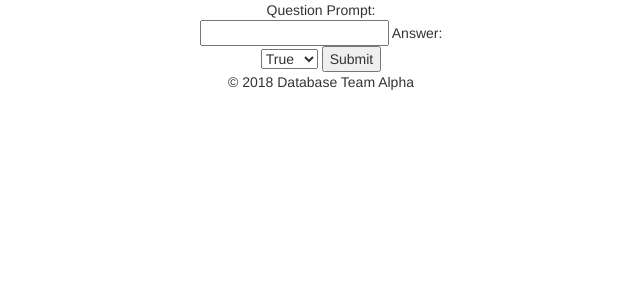
After one commit to JakobGray/Databases, a PHP site: template views/add_question.php in a window 1280 px wide. The commit adds this page. Shown: the top 300 px of the page, without its empty margins (319-959 px from the left). Run offline with PHP 8.4, Linux system fonts and the light colour scheme; the template is opened without the code that fills it, so the values that code supplies are empty; some libraries are stand-ins or nearby versions.

Commit message:
Add tf_question page

```diff
--- /dev/null
+++ b/views/add_question.php
@@ -0,0 +1,16 @@
+<?php include('views/header.php'); ?>
+
+<form action='../index.php' method='POST' accept-charset="UTF-8">
+  <input type="hidden" name="action" value="add_question">
+  Question Prompt:<br>
+  <input type='text' name='prompt' maxlength="300" required>
+  Answer:<br>
+  <select name='answer'>
+    <option value="True">True</option>
+    <option value="False">False</option>
+  </select>
+
+  <input type='submit' value='Submit'>
+</form>
+
+<?php include('views/footer.php'); ?>
--- a/views/welcome.php
+++ b/views/welcome.php
@@ -23,4 +23,6 @@ include_once('./models/loginDB.php');
   </table>
 </div>
 
+<a class="btn btn-large" href="views/add_question.php">Add Question</a>
+
 <?php include('views/footer.php'); ?>
```
Also changed, not shown: index.php (+7 -0 lines), models/loginDB.php (+11 -0 lines).
